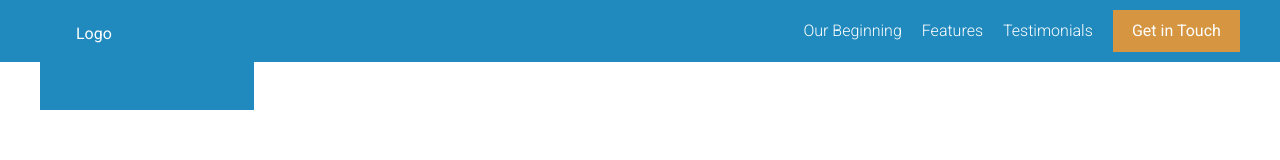
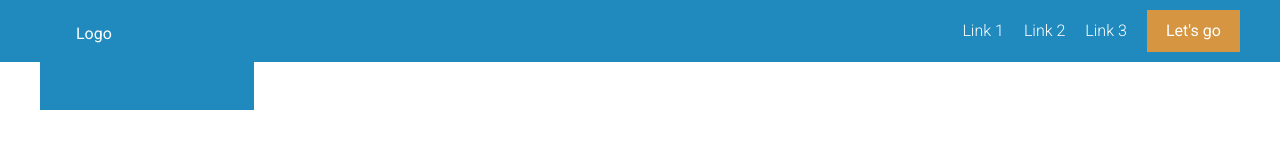
Before and after one commit to thisispayam/starter, a website built with webpack: page app/index.html in a window 1280 px wide. Built offline with nearby package versions, Linux system fonts and the light colour scheme; files whose address does not match are found by name.

Commit message:
Update index.html

```diff
--- a/app/index.html
+++ b/app/index.html
@@ -4,7 +4,7 @@
 <head>
   <meta name="viewport" content="width=device-width, initial-scale=1" />
   <link href='https://fonts.googleapis.com/css?family=Roboto:400,100,300,500,700' rel='stylesheet' type='text/css'>
-  <title>Clear View Escapes</title>
+  <title>Site title</title>
   <meta name="keywords" content="starter,template">
   <meta name="description" content="starter template">
 
@@ -22,13 +22,13 @@
         </div>
         <div class="site-header__menu-content">
              <div class="site-header__btn-container">
-            <a class="btn btn--orange" href="#">Get in Touch</a>
+            <a class="btn btn--orange" href="#">Let's go</a>
             </div>
             <nav class="primary-nav primary-nav--pull-right">
               <ul>
-                <li><a href="#our-beginning">Our Beginning</a></li>
-                <li><a href="#features">Features</a></li>
-                <li><a href="#testimonials">Testimonials</a></li>
+                <li><a href="#link1">Link 1</a></li>
+                <li><a href="#link2">Link 2</a></li>
+                <li><a href="#link3">Link 3</a></li>
               </ul>
             </nav>
             </div>
```
